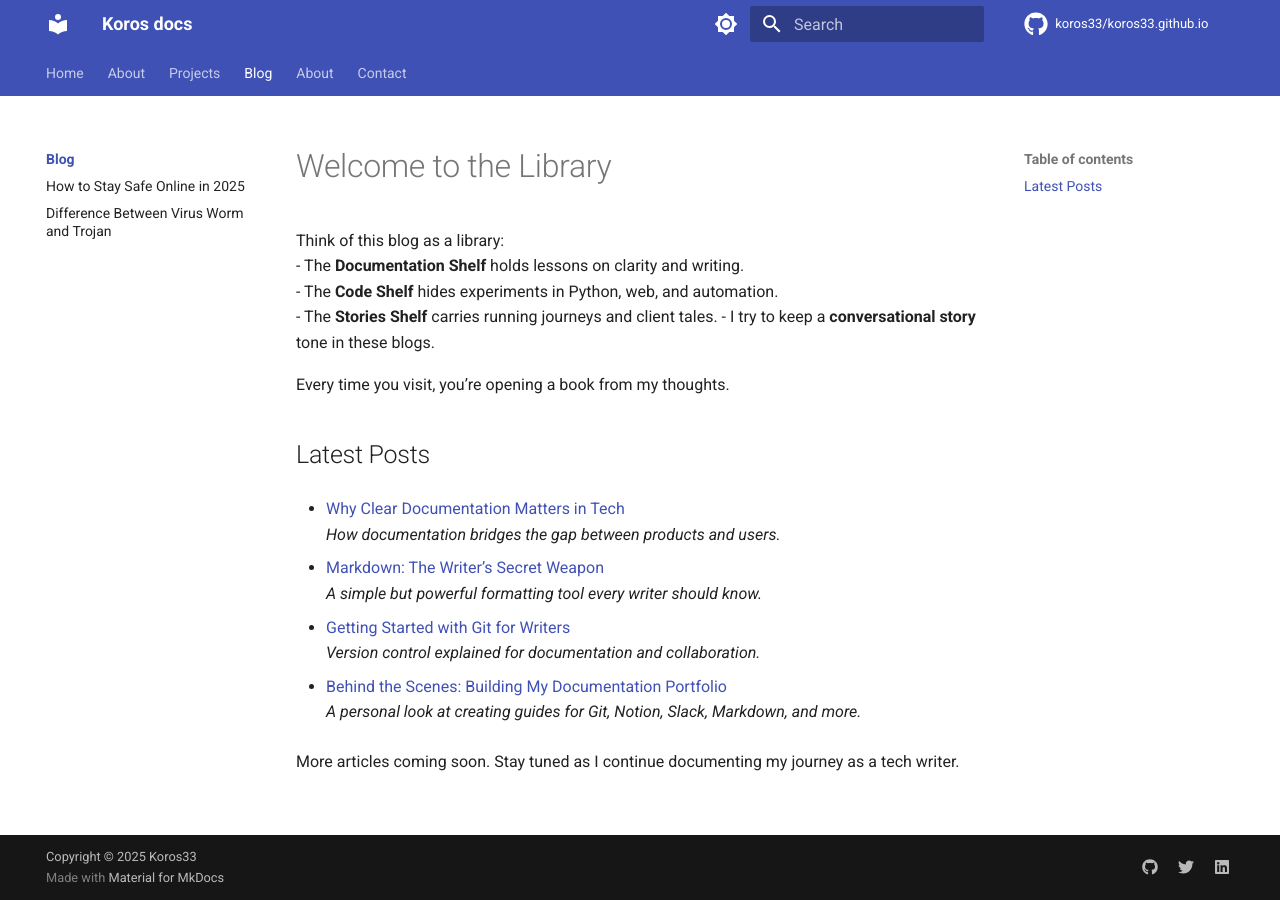
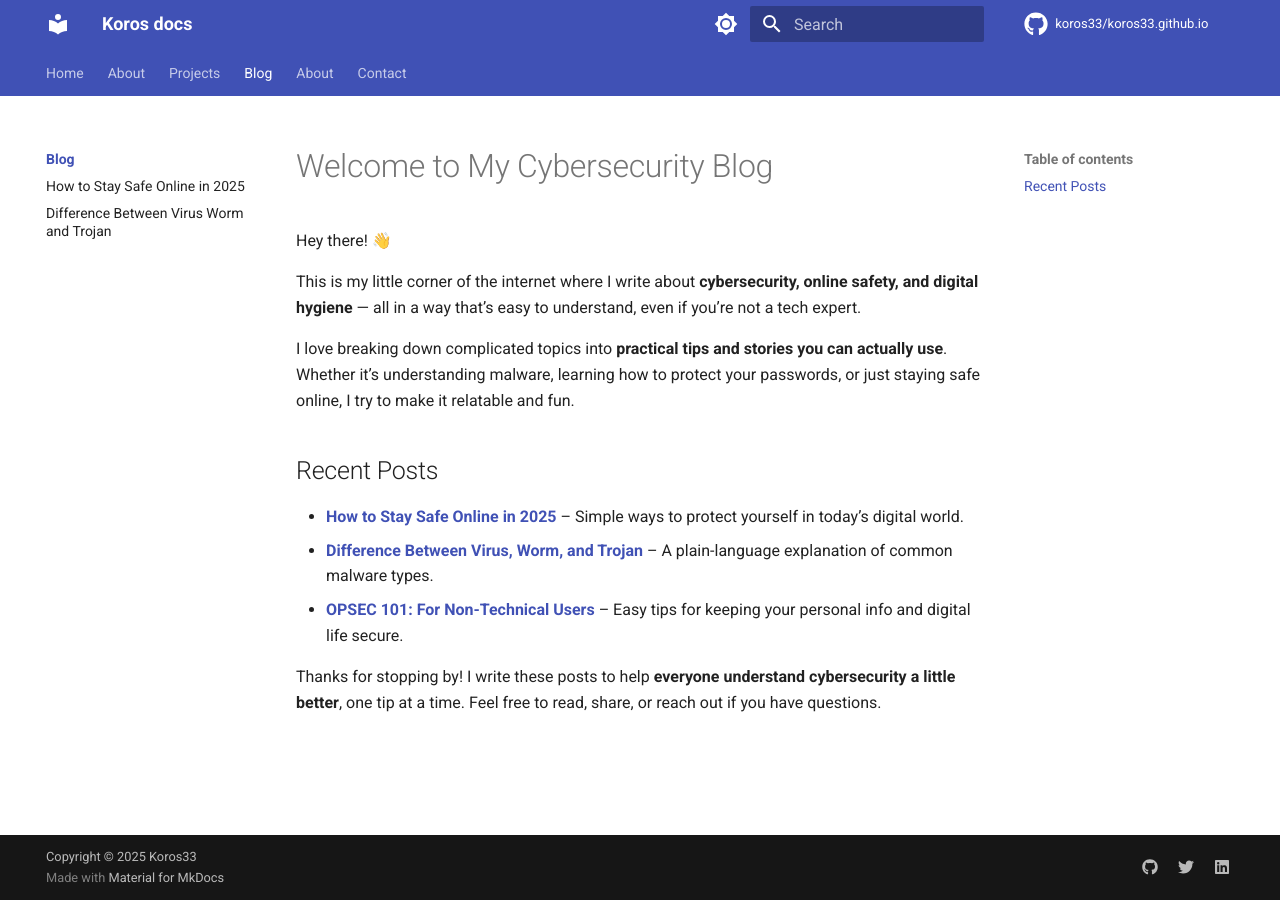
Before and after one commit to koros33/koros33.github.io, an MkDocs documentation site: the page built from docs/blogs/index.md, in a window 1280 px wide. Built offline with MkDocs 1.6.1 and Material for MkDocs 9.7.7, drawn with Linux system fonts in a browser that asks for light colours; comment, search, counter and statistics services are not loaded; the version menu is left out.

Commit message:
index.md

```diff
--- a/docs/blogs/index.md
+++ b/docs/blogs/index.md
@@ -1,26 +1,17 @@
-# Welcome to the Library
+# Welcome to My Cybersecurity Blog
 
-Think of this blog as a library:
-- The **Documentation Shelf** holds lessons on clarity and writing.
-- The **Code Shelf** hides experiments in Python, web, and automation.
-- The **Stories Shelf** carries running journeys and client tales.
-- I try to keep a **conversational story** tone in these blogs.
+Hey there! 👋
 
-Every time you visit, you’re opening a book from my thoughts.
+This is my little corner of the internet where I write about **cybersecurity, online safety, and digital hygiene** — all in a way that’s easy to understand, even if you’re not a tech expert.
 
-## Latest Posts
-
-- [Why Clear Documentation Matters in Tech](whycleardocumentationmatters.md)
-  *How documentation bridges the gap between products and users.*
-
-- [Markdown: The Writer’s Secret Weapon](markdownwriterssecret.md)
-  *A simple but powerful formatting tool every writer should know.*
-
-- [Getting Started with Git for Writers](gitforwritersmd)
-  *Version control explained for documentation and collaboration.*
-
-- [Behind the Scenes: Building My Documentation Portfolio](buildingmydocportfolio.md)
-  *A personal look at creating guides for Git, Notion, Slack, Markdown, and more.*
+I love breaking down complicated topics into **practical tips and stories you can actually use**. Whether it’s understanding malware, learning how to protect your passwords, or just staying safe online, I try to make it relatable and fun.
 
 
- More articles coming soon. Stay tuned as I continue documenting my journey as a tech writer.
+## Recent Posts
+
+- **[How to Stay Safe Online in 2025](blogs/importanceofcyberwareness.md)** – Simple ways to protect yourself in today’s digital world.
+- **[Difference Between Virus, Worm, and Trojan](blogs/differencebetweenviruswormtrojan.md)** – A plain-language explanation of common malware types.
+- **[OPSEC 101: For Non-Technical Users](blogs/opsec101.md)** – Easy tips for keeping your personal info and digital life secure.
+
+
+Thanks for stopping by! I write these posts to help **everyone understand cybersecurity a little better**, one tip at a time. Feel free to read, share, or reach out if you have questions.
```
